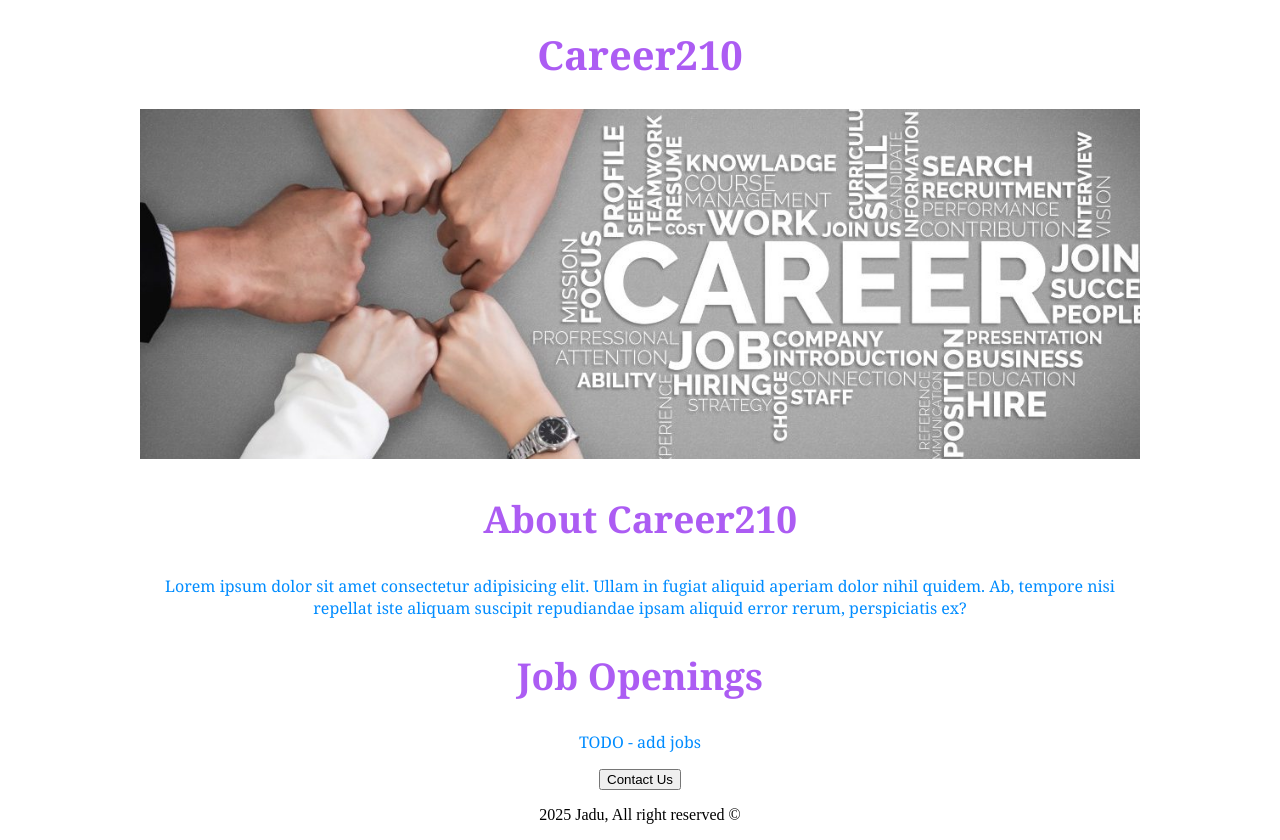
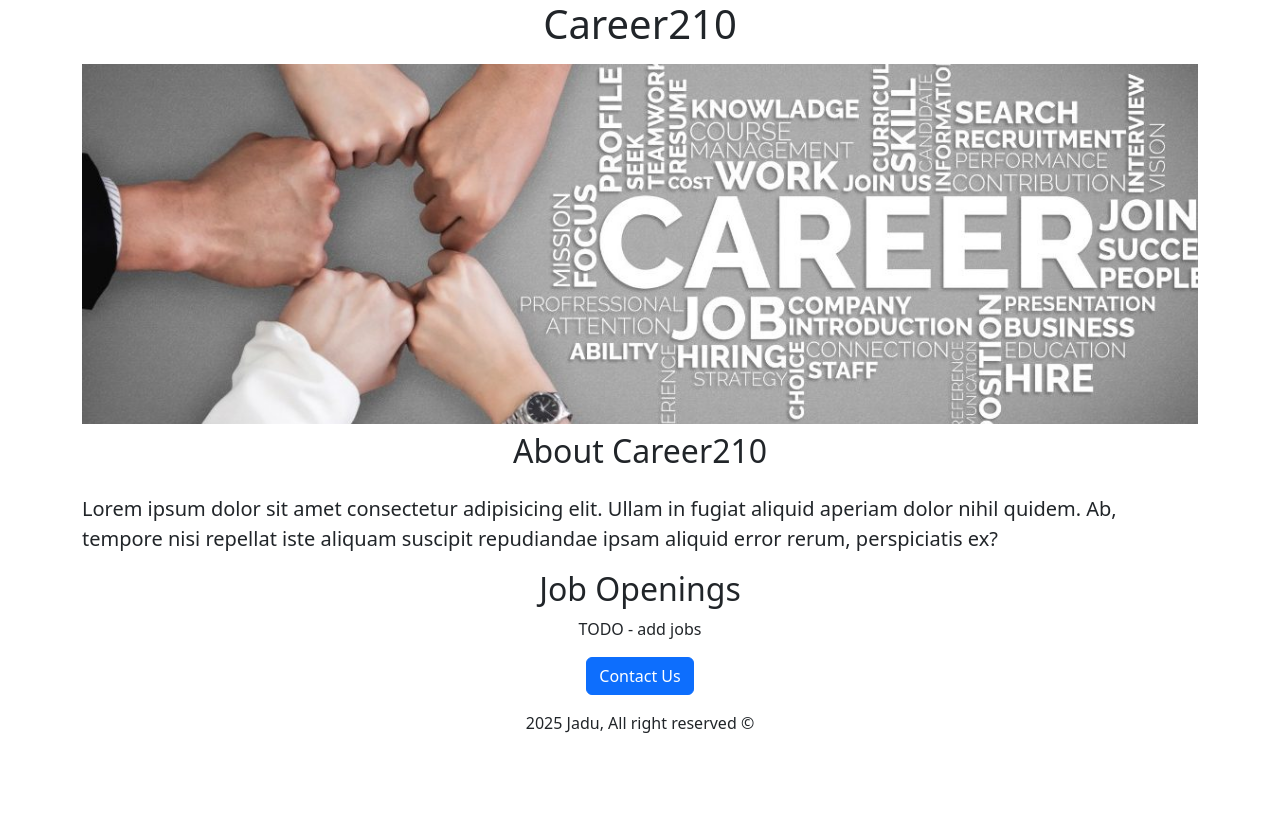
Before and after one commit to PacifistJACK/career-website, a Flask app: page / in a window 1280 px wide. After the commit the page ends 733 px from the top, so only its background shows below. Run offline with Flask 3, Linux system fonts and the light colour scheme.

Commit message:
applied bootstrap

```diff
--- a/templates/home.html
+++ b/templates/home.html
@@ -5,58 +5,32 @@
     <meta charset="UTF-8">
     <meta name="viewport" content="width=device-width, initial-scale=1.0">
     <title>Career210</title>
+    <link href="https://cdn.jsdelivr.net/npm/bootstrap@5.3.3/dist/css/bootstrap.min.css" rel="stylesheet"
+        integrity="sha384-QWTKZyjpPEjISv5WaRU9OFeRpok6YctnYmDr5pNlyT2bRjXh0JMhjY6hW+ALEwIH" crossorigin="anonymous">
     <style>
-        h1 {
-            font-size: 40px;
-            font-family: Cambria, Cochin, Georgia, Times, 'Times New Roman', serif;
-            font-weight: l;
-            color: rgb(172, 92, 243);
-            text-align: center;
-        }
-
-        #banner {
-            height: 350px;
+        #banner{
+            height: 360px;
             width: 100%;
             object-fit: cover;
-        }
-
-        h2 {
-            font-size: 37px;
-            font-family: Cambria, Cochin, Georgia, Times, 'Times New Roman', serif;
-            color: rgb(172, 92, 243);
-            text-align: center;
-
-        }
-
-        .Bodytxt {
-            font-family: Cambria, Cochin, Georgia, Times, 'Times New Roman', serif;
-            color: rgb(0, 140, 255);
-            text-align: center;
-
-        }
-
-        #Container {
-            max-width: 1000px;
-            margin: auto;
         }
     </style>
 </head>
 
 <body>
-    <div id="Container">
-        <h1>Career210</h1>
-        <img id='banner' src="static/banner.jpeg" height="300">
-        <h2>About Career210</h2>
-        <p class="Bodytxt">Lorem ipsum dolor sit amet consectetur adipisicing elit.
+    <div class="container">
+        <h1 class="text-center mb-3">Career210</h1>
+        <img id="banner" src="static/banner.jpeg" class="img-fluid">
+        <h2 class="text-center mt-2 mb-4">About Career210</h2>
+        <p class="lead" >Lorem ipsum dolor sit amet consectetur adipisicing elit.
             Ullam in fugiat aliquid aperiam dolor nihil quidem.
             Ab, tempore nisi repellat iste aliquam suscipit repudiandae ipsam
             aliquid error rerum, perspiciatis ex?</p>
-        <h2>Job Openings</h2>
-        <p class="Bodytxt">TODO - add jobs</p>
-        <div style="text-align: center;">
-            <button>Contact Us</button>
+        <h2 class="text-center mt-2 ">Job Openings</h2>
+        <p class="text-center">TODO - add jobs</p>
+        <div class="text-center">
+            <button class="btn btn-primary">Contact Us</button>
         </div>
-        <p style="text-align: center;">2025 Jadu, All right reserved &copy;</p>
+        <p class="text-center mt-3">2025 Jadu, All right reserved &copy;</p>
     </div>
 </body>
 
```
